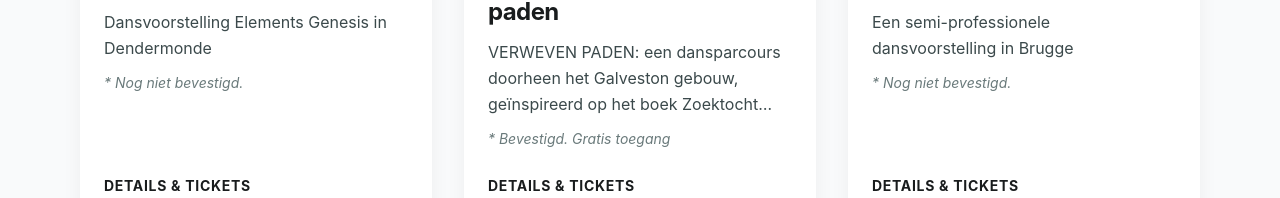
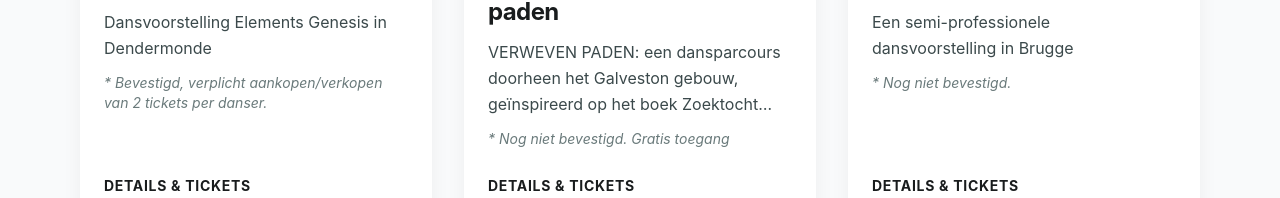
Before and after one commit to kellydeclercq/CompagnieCordavaSite, a React (Vite) app in the folder CompagnieCordava/compagniecordava_information/: page /Voorstellingen in a window 1280 px wide. Shown: the part 549-747 px from the top of the page. Built offline with nearby package versions, Linux system fonts and the light colour scheme.

Commit message:
update voorstellingen

```diff
--- a/CompagnieCordava/compagniecordava_information/src/storage/VoorstellingenStorage.ts
+++ b/CompagnieCordava/compagniecordava_information/src/storage/VoorstellingenStorage.ts
@@ -13,7 +13,7 @@ export const voorstellingen : VoorstellingenPageProps[] = [
         Stad: "Oosterzele",
         Land: "België"
     },
-     Voorwaarden: "Nog niet bevestigd."
+     Voorwaarden: "Bevestigd, verplicht aankopen/verkopen van 2 tickets per danser."
     },
     {
     Title: "Elements Genesis",
@@ -27,7 +27,7 @@ export const voorstellingen : VoorstellingenPageProps[] = [
         Stad: "Dendermonde",
         Land: "België"
     },
-     Voorwaarden: "Nog niet bevestigd."
+     Voorwaarden: "Bevestigd, verplicht aankopen/verkopen van 2 tickets per danser."
     },
     {
     Title: "Spotlight",
@@ -56,7 +56,7 @@ export const voorstellingen : VoorstellingenPageProps[] = [
         Stad: "Merelbeke",
         Land: "België"
     },
-     Voorwaarden: "Nog niet bevestigd."
+     Voorwaarden: "Bevestigd, verplicht aankopen/verkopen van 2 tickets per danser."
     }
 ,
 {
@@ -101,7 +101,7 @@ export const voorstellingen : VoorstellingenPageProps[] = [
         Stad: "Gent",
         Land: "België"
         },
-      Voorwaarden: "Bevestigd. Gratis toegang"
+      Voorwaarden: "Nog niet bevestigd. Gratis toegang"
     },
 
 ];
```
